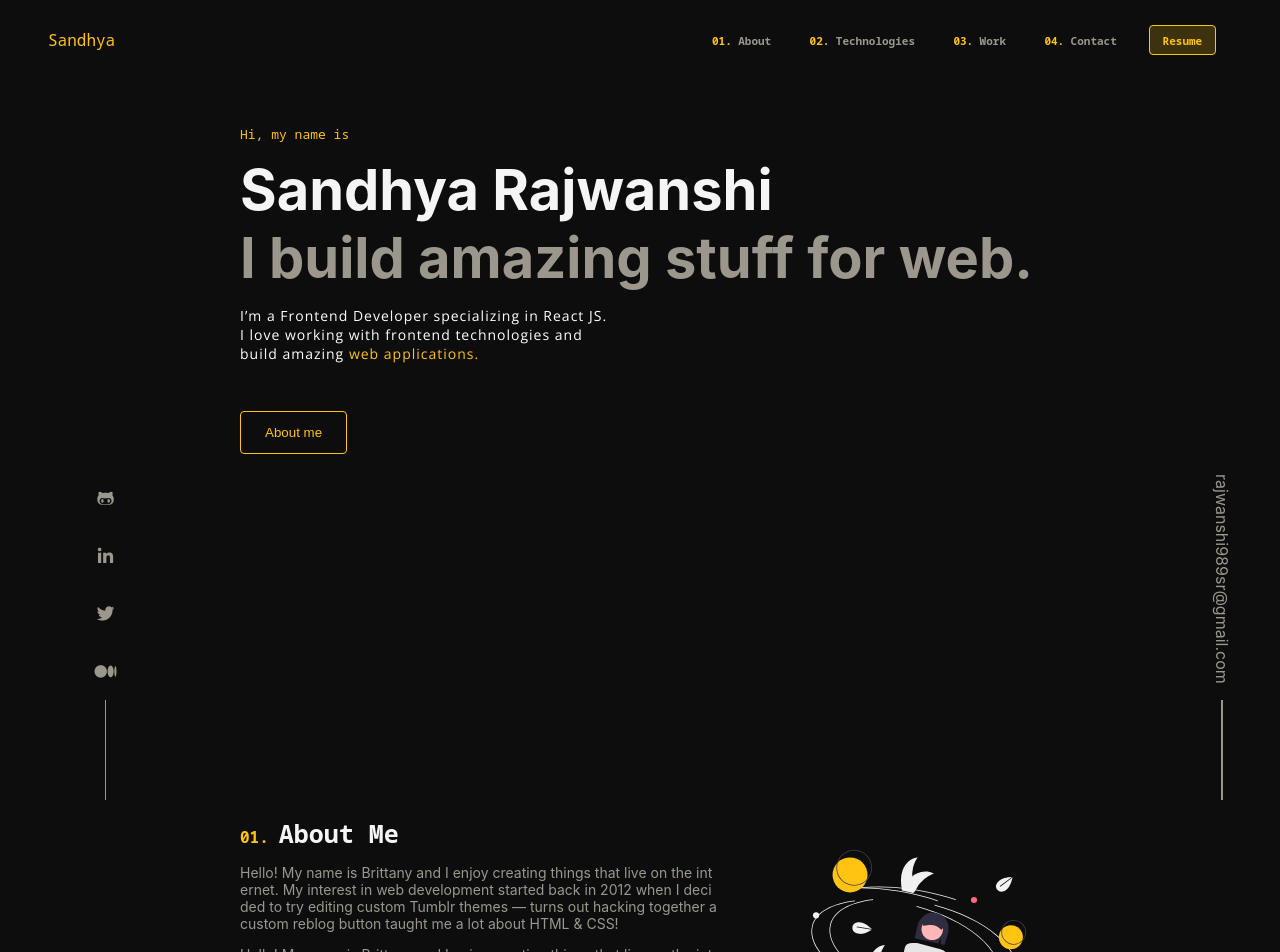
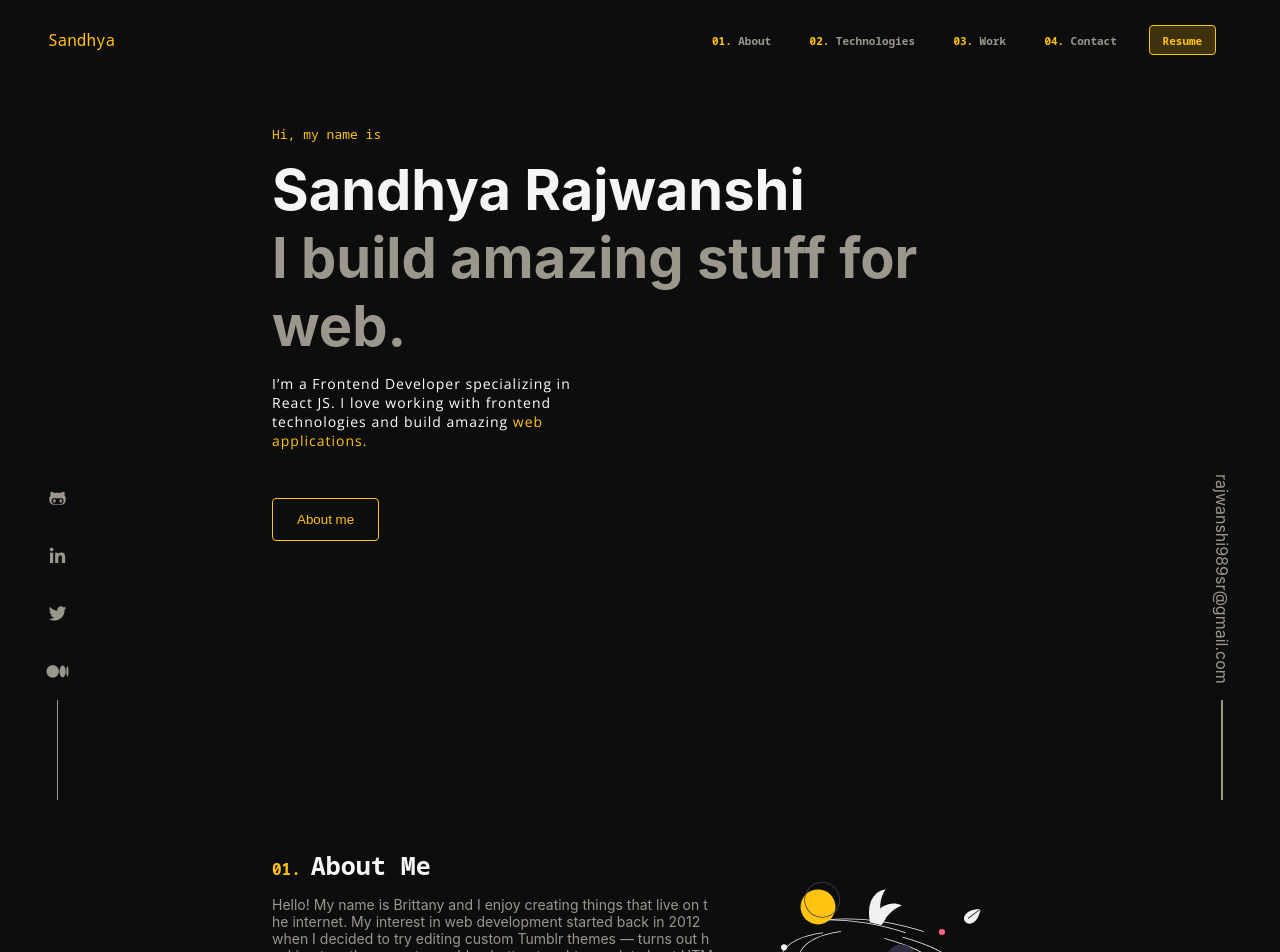
Before and after one commit to SandhyaR1007/sandhya-rajwanshi-dev, a React (Create React App) app: page / in a window 1280 px wide. Shown: the top 952 px of the page. Built offline with nearby package versions, Linux system fonts and the light colour scheme.

Commit message:
add: components class and Work section

```diff
--- a/src/App.css
+++ b/src/App.css
@@ -1,8 +1,13 @@
 .app {
   /* background-color: var(--yellow-black); */
-  padding: 0 3rem;
+  padding: 0;
   position: relative;
 }
 ul {
   list-style: none;
 }
+.components {
+  max-width: 800px;
+  margin: auto;
+  padding: 0 2rem;
+}
--- a/src/App.js
+++ b/src/App.js
@@ -5,6 +5,7 @@ import Header from "./components/header/Header";
 import Navbar from "./components/navbar/Navbar";
 import SidebarLeft from "./components/sidebarLeft/SidebarLeft";
 import SidebarRight from "./components/sidebarRight/SidebarRight";
+import Work from "./components/work/Work";
 
 const App = () => {
   return (
@@ -12,8 +13,11 @@ const App = () => {
       <Navbar />
       <SidebarLeft />
       <SidebarRight />
-      <Header />
-      <About />
+      <div className="components">
+        <Header />
+        <About />
+        <Work />
+      </div>
     </div>
   );
 };
--- a/src/components/about/About.css
+++ b/src/components/about/About.css
@@ -1,6 +1,5 @@
 @import url("https://fonts.googleapis.com/css2?family=Noto+Sans+Mono&display=swap");
 .about {
-  max-width: 800px;
   margin: 1rem auto;
 }
 .about__heading {
--- a/src/components/about/About.js
+++ b/src/components/about/About.js
@@ -1,15 +1,17 @@
 import React from "react";
 import "./About.css";
 import aboutImg from "../../assets/about-img.svg";
+import HeaderTop from "../header-top/HeaderTop";
 
 const About = () => {
   return (
     <section className="about">
-      <div className="about__heading">
+      {/* <div className="about__heading">
         <span className="about__heading-count">01.</span>
         <span className="about__heading-name">About Me</span>
         <span className="about__heading-bar"></span>
-      </div>
+      </div> */}
+      <HeaderTop count={"01"} headingName={"About Me"} />
       <section className="about__description">
         <div className="about__description-content">
           <p>
--- a/src/components/header/Header.css
+++ b/src/components/header/Header.css
@@ -1,8 +1,7 @@
 @import url("https://fonts.googleapis.com/css2?family=Noto+Sans+Mono&family=Open+Sans&display=swap");
 .header {
   color: white;
-  max-width: 800px;
-  margin: auto;
+
   padding-top: 7rem;
   height: 100vh;
 }
```
Also changed, not shown: src/components/work/Work.css (added).
